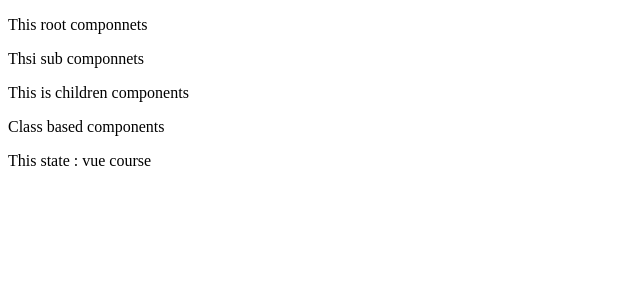
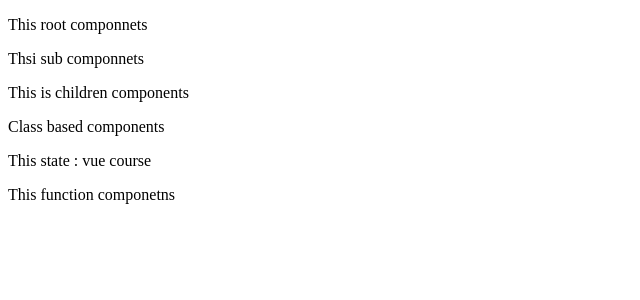
Before and after one commit to Ryuuutaaa/react-udemy, a React (Vite) app: page / in a window 1280 px wide. Shown: the top 300 px of the page, without its empty margins (0-640 px from the left). Built offline with nearby package versions, Linux system fonts and the light colour scheme.

Commit message:
fucntion components

```diff
--- a/src/App.jsx
+++ b/src/App.jsx
@@ -1,4 +1,5 @@
 import ClassBasedComponents from "./components/ClassBasedComponents";
+import FunctionComponents from "./components/FunctionComponents";
 import SubComponnet from "./components/SubComponnet";
 
 function App() {
@@ -8,6 +9,7 @@ function App() {
         <p>This root componnets</p>
         <SubComponnet>This is children components</SubComponnet>
         <ClassBasedComponents />
+        <FunctionComponents />
       </div>
     </>
   );
--- /dev/null
+++ b/src/components/FunctionComponents.jsx
@@ -0,0 +1,14 @@
+import React from "react";
+
+const FunctionComponents = () => {
+  const [data, setData] = React.useState("React");
+
+  console.log(data);
+  return (
+    <div>
+      <p>This function componetns</p>
+    </div>
+  );
+};
+
+export default FunctionComponents;
```
